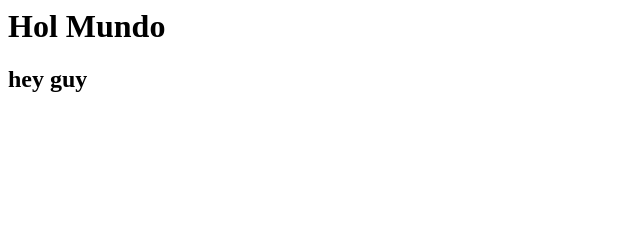
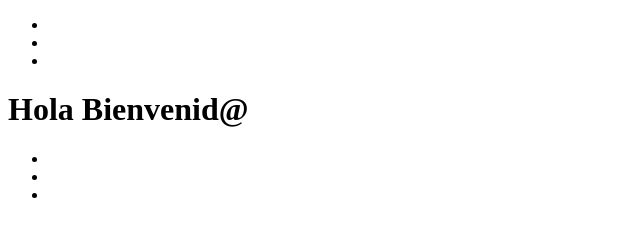
Before and after one commit to junior-0731/practica_charif, a plain HTML site: page index.html in a window 1280 px wide. Shown: the whole page, without its empty margins (0-640 px from the left). Drawn offline with Linux system fonts and the light colour scheme.

Commit message:
Se creo la estructura basica del archivo index.html

```diff
--- a/index.html
+++ b/index.html
@@ -1,2 +1,30 @@
-<h1>Hol Mundo</h1>
-<h2>hey guy</h2>
+<!DOCTYPE html>
+<html lang="en">
+<head>
+    <meta charset="UTF-8">
+    <meta name="viewport" content="width=device-width, initial-scale=1.0">
+    <title>Practica</title>
+</head>
+<body>
+    <header>
+        <nav>
+            <ul>
+                <li></li>
+                <li></li>
+                <li></li>
+            </ul>
+        </nav>
+    </header>
+    <div>
+        <h1>Hola Bienvenid@</h1>
+    </div>
+    <footer>
+        <ul>
+            <li></li>
+            <li></li>
+            <li></li>
+        </ul>
+    </footer>
+
+</body>
+</html>
```
